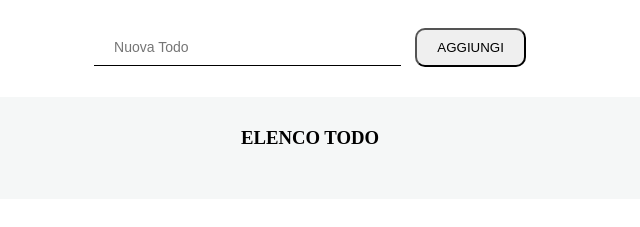
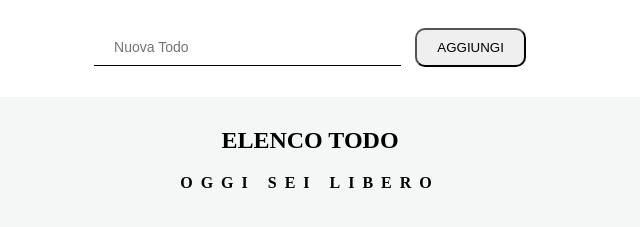
Before and after one commit to manuelbosi/vue-todolist, a plain HTML site: page bonus/index.html in a window 1280 px wide. Shown: the part 131-358 px from the top of the page, without its empty margins (330-970 px from the left). Drawn offline with nearby package versions, Linux system fonts and the light colour scheme.

Commit message:
inserimento messaggio se non sono presenti todo

```diff
--- a/bonus/css/style.css
+++ b/bonus/css/style.css
@@ -39,8 +39,13 @@
   padding: 30px 5px;
   border-radius: 10px;
 }
-#app ul h3{
+#app ul h2{
   margin-bottom: 20px;
+}
+#app ul h4{
+  letter-spacing: 8px;
+  margin: 10px 0;
+  text-transform: uppercase;
 }
 #app ul li {
   display: flex;
--- a/bonus/index.html
+++ b/bonus/index.html
@@ -16,7 +16,8 @@
     <button @click="addTodo">AGGIUNGI</button>
 
     <ul>
-      <h3>ELENCO TODO</h3>
+      <h2>ELENCO TODO</h2>
+      <h4 v-if="taskList.length === 0">Oggi sei libero</h4>
       <li v-for="(task, index) in taskList">{{task}}<i class="fas fa-trash-alt" @click="deleteTodo(task)"></i></li>
     </ul>
 
```
